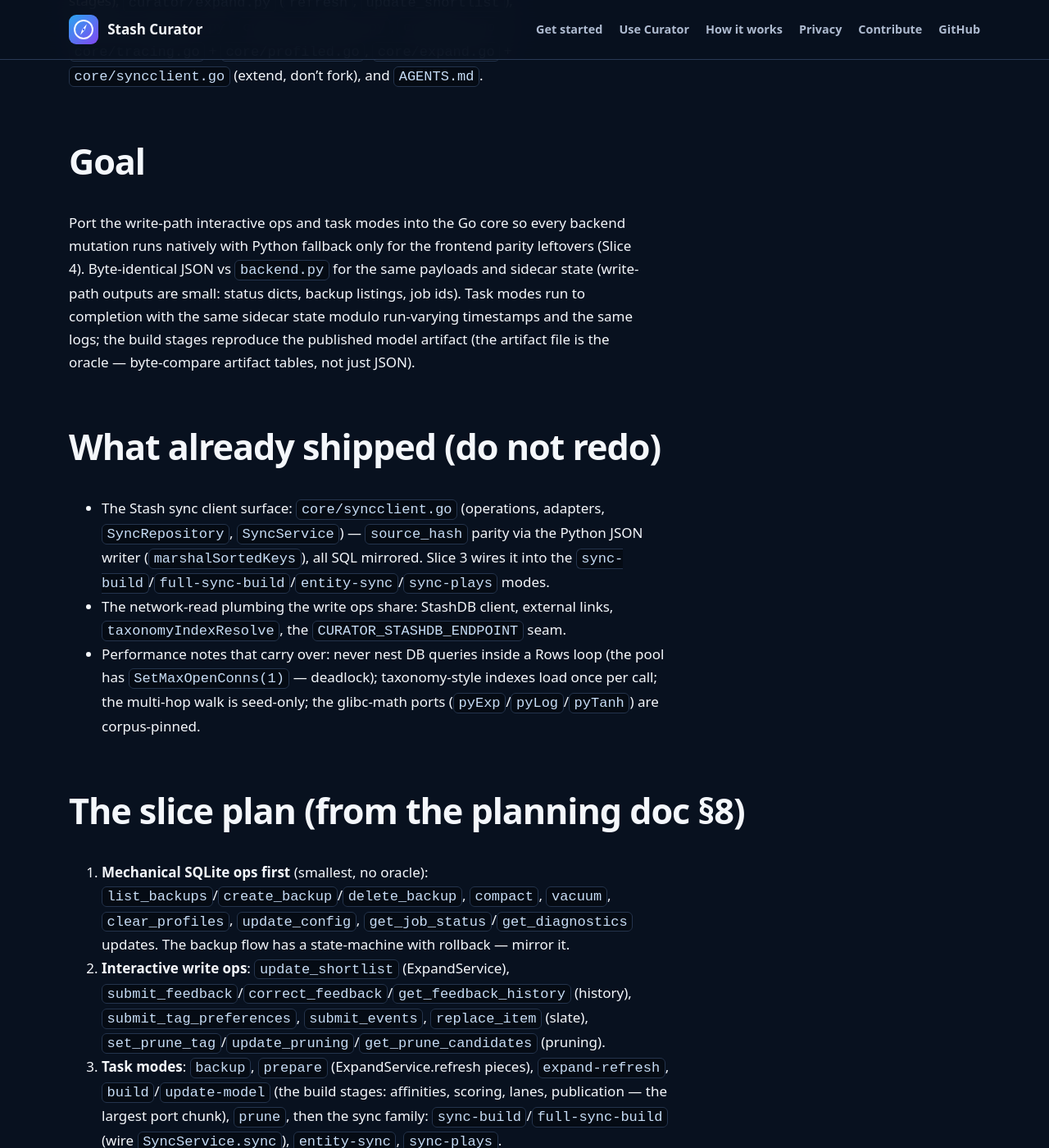
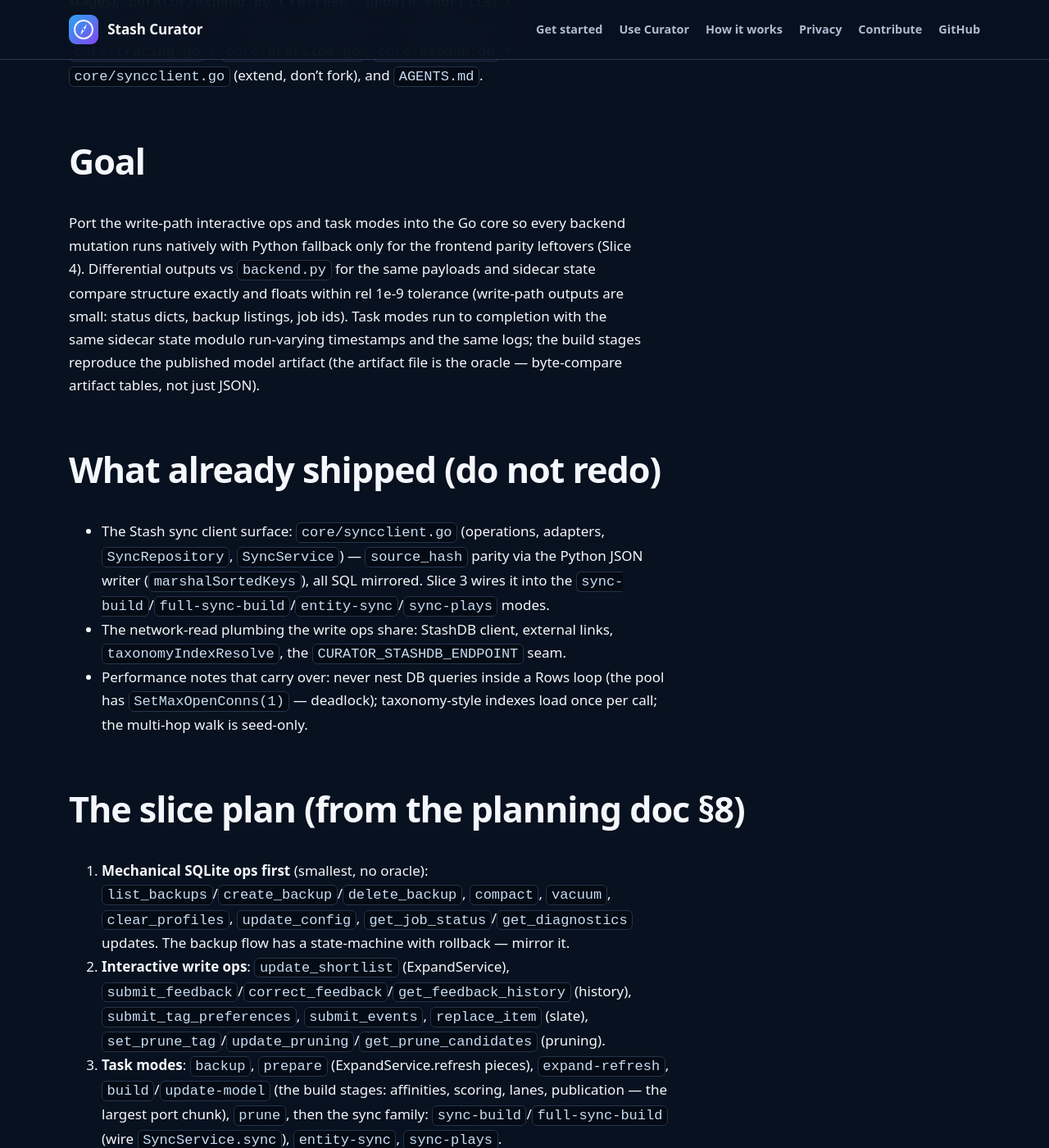
Before and after one commit to mrx-31415/stash-curator, a Jekyll site: the page built from docs/handover-go-backend-slice3.md, in a window 1280 px wide and 1400 px high, scrolled down 832 px. Shown: the whole window at 82% size. Built offline with Jekyll 4.4.1, drawn with Linux system fonts in a browser that asks for light colours; our own code applies the rules of GitHub Pages for plain Markdown files; some of the changed text lies outside the part shown.

Commit message:
docs: reflect the merged Go backend and the tolerance-based differential gates
Slices 0-3 are merged; handover.md and the slice handovers now describe
the delivered write path and task modes instead of the slice-3 work
package. The bit-exact CPython math ports (pyExp/pyLog/pyTanh,
correctly-rounded square/cube, Python round(), Neumaier sum) were
removed in issue #113, so the docs reverse the old 'byte-exact helpers
stay' constraint and describe the differential gates as structure-exact
with rel 1e-9 float tolerance, including the planning doc's equality
coverage section.

```diff
--- a/docs/handover-go-backend-slice3.md
+++ b/docs/handover-go-backend-slice3.md
@@ -14,9 +14,10 @@
 
 Port the write-path interactive ops and task modes into the Go core so every
 backend mutation runs natively with Python fallback only for the frontend
-parity leftovers (Slice 4). Byte-identical JSON vs `backend.py` for the same
-payloads and sidecar state (write-path outputs are small: status dicts,
-backup listings, job ids). Task modes run to completion with the same
+parity leftovers (Slice 4). Differential outputs vs `backend.py` for the same
+payloads and sidecar state compare structure exactly and floats within rel
+1e-9 tolerance (write-path outputs are small: status dicts, backup listings,
+job ids). Task modes run to completion with the same
 sidecar state modulo run-varying timestamps and the same logs; the build
 stages reproduce the published model artifact (the artifact file is the
 oracle — byte-compare artifact tables, not just JSON).
@@ -31,8 +32,7 @@
   links, `taxonomyIndexResolve`, the `CURATOR_STASHDB_ENDPOINT` seam.
 - Performance notes that carry over: never nest DB queries inside a Rows
   loop (the pool has `SetMaxOpenConns(1)` — deadlock); taxonomy-style
-  indexes load once per call; the multi-hop walk is seed-only; the
-  glibc-math ports (`pyExp`/`pyLog`/`pyTanh`) are corpus-pinned.
+  indexes load once per call; the multi-hop walk is seed-only.
 
 ## The slice plan (from the planning doc §8)
 
@@ -71,9 +71,9 @@
 
 ## Acceptance criteria
 
-Differential tests in `tests/core/` prove byte-identical stdout vs the
-Python backend on builder-seeded synthetic sidecars for every ported
-write-path op and task mode, with state parity (all mutated sidecar tables
+Differential tests in `tests/core/` prove structural + float-tolerant
+stdout vs the Python backend on builder-seeded synthetic sidecars for every
+ported write-path op and task mode, with state parity (all mutated sidecar tables
 modulo run-varying fields); the build stages reproduce the artifact tables;
 profile-trace parity extends to the task modes; unported ops still work via
 the fallback through the installed zip; `scripts/verify core` + `scripts/verify full`
@@ -110,8 +110,7 @@
 - Interactive writes (`core/writes.go`, `core/prune.go`,
   `core/profile_traces.go`): `update_shortlist`, `submit_feedback`,
   `correct_feedback`, `submit_tag_preferences`, `submit_events` (incl. the
-  viewing/replacement signal curves using the glibc-faithful `pyExp` so
-  stored REAL outcomes are bit-identical), `update_config`,
+  viewing/replacement signal curves), `update_config`,
   `get_pruning_queue` / `get_prune_candidates` / `dismiss_prune_candidate` /
   `update_pruning` / `get_exclusions` / `reverse_exclusion` / `set_prune_tag`
   (Stash mutation) / `reconcile_prune_tag`, `list_profiles` / `get_profile` /
@@ -128,7 +127,7 @@
 implementations produce valid same-size backups of identical logical
 content), compact/vacuum/backup task-mode byte-identity + state parity,
 interactive-write byte-identity incl. every error path, behavior_event
-outcome-float parity (pyExp), profile ops.
+outcome-float parity, profile ops.
 
 **Bugs found and fixed while porting:** the Go attach path failed on NULL
 `artifact_basename` (published rows without artifacts); the task runner
@@ -181,6 +180,11 @@
 item merge clobbering the novelty-weighted values (10×), the `asymmetric`
 sum-then-scale order, empty-component `raw`/`value` serializing as int `0`
 (not `0.0`), and the materialize heap's missing scene-id tie-break.
+These byte-parity fixes were the state of the art at delivery; a follow-up
+refactor (issue #113, commit `d84c2e6`) removed the bit-exact math ports and
+the corpus fixtures and moved the differential gates to float tolerance, so
+do not reintroduce `pyExp`/`neumaierSum`/`pyCube` or a byte-exact float gate.
+
 
 **Still open in this slice:** profile-trace parity tests for task modes,
 `scripts/verify full` + integration reruns after the model-build landing, and
```
Also changed, not shown: docs/decisions/002-runtime-swap-planning.md (+9 -5 lines), docs/handover-go-backend-slice1.md (+5 -2 lines), docs/handover-go-backend-slice2.md (+7 -3 lines), docs/handover-go-backend.md (+6 -5 lines), docs/handover.md (+31 -30 lines).
